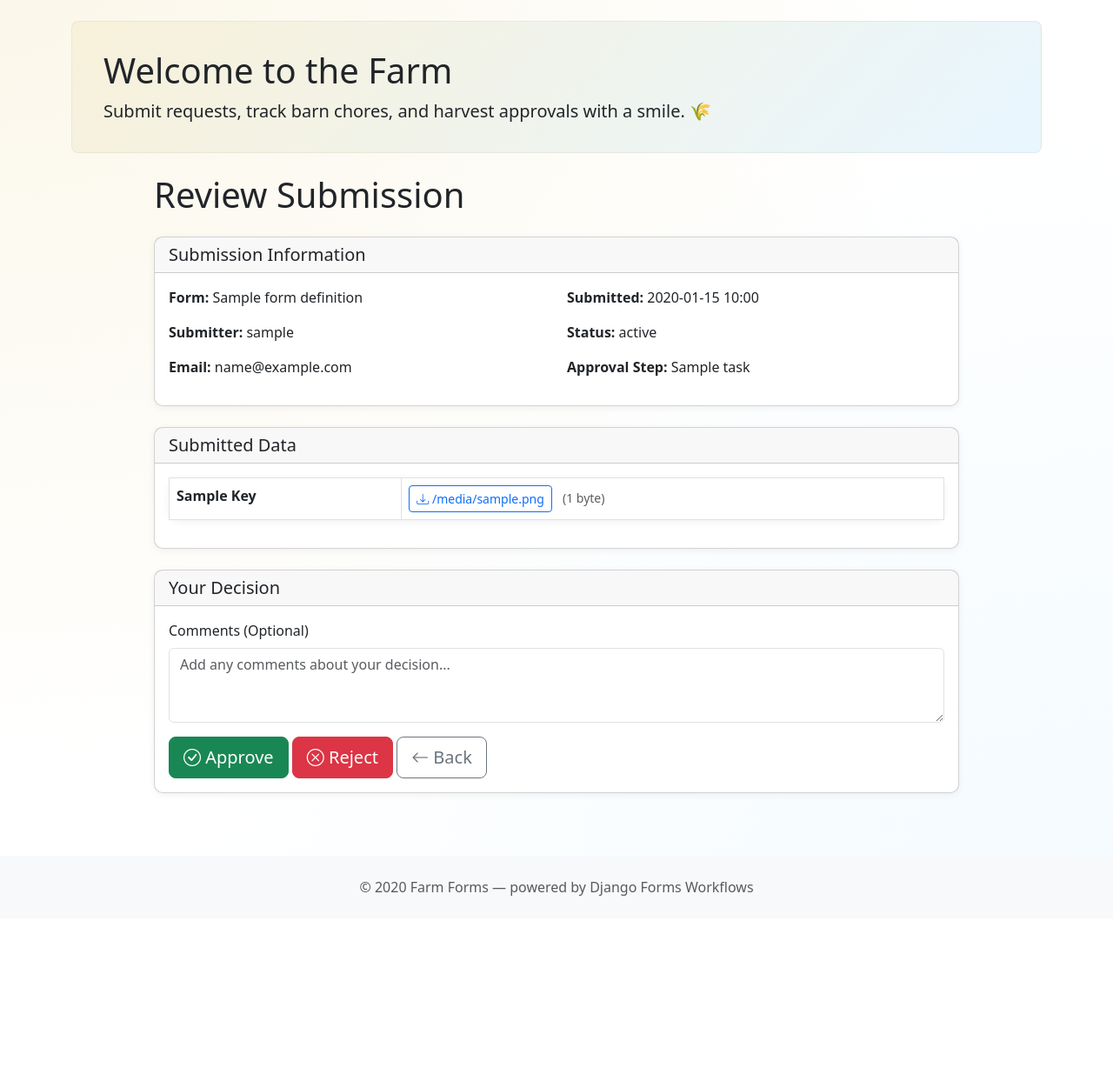
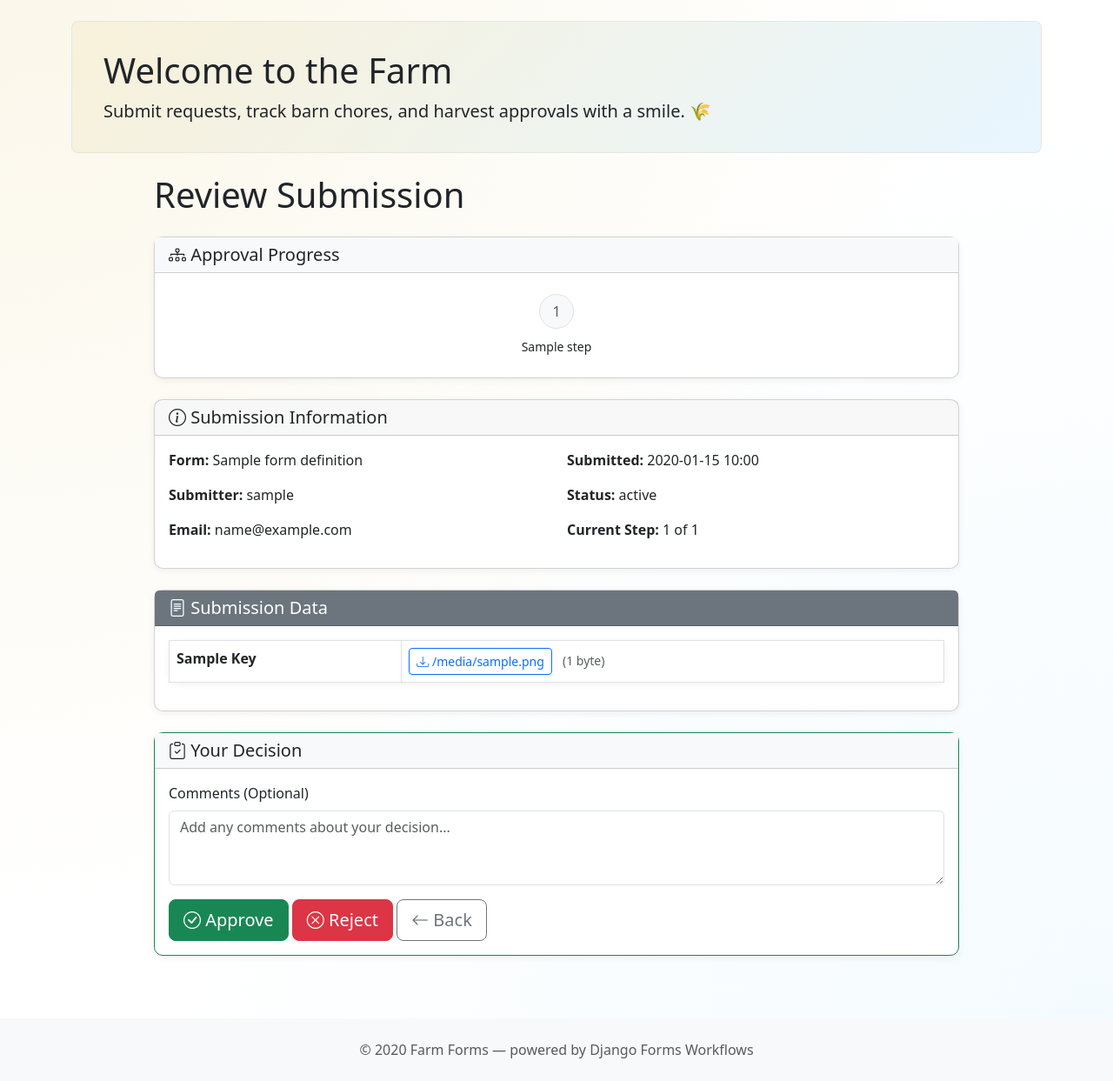
Before and after one commit to opensensor/django-forms-workflows, a Django app: template django_forms_workflows/templates/django_forms_workflows/approve.html in a window 1280 px wide. Shown: the part 56-1299 px from the top of the page at 87% size. Before the commit the page ends 1086 px from the top, so only its background shows below. Run offline with Django 5.2, Linux system fonts and the light colour scheme; the template is opened without the code that fills it: most values are stand-ins (such as "Sample title", 1, 10 or a date in 2020); some libraries are stand-ins or nearby versions.

Commit message:
feat: Improve approval page UI with progress indicator and section headers
- Add visual approval progress bar showing all steps with current/completed status
- Add 'Submission Data' section header with icon for student-submitted data
- Show current approval step with 'Your Action Required' badge
- Display future approval steps greyed out to show the workflow
- Add 'Current Step: X of Y' in submission info
- Consistent styling with icons throughout

Bump version to 0.7.2

```diff
--- a/django_forms_workflows/__init__.py
+++ b/django_forms_workflows/__init__.py
@@ -3,7 +3,7 @@ Django Forms Workflows
 Enterprise-grade, database-driven form builder with approval workflows
 """
 
-__version__ = "0.7.1"
+__version__ = "0.7.2"
 __author__ = "Django Forms Workflows Contributors"
 __license__ = "LGPL-3.0-only"
 
--- a/django_forms_workflows/templates/django_forms_workflows/approve.html
+++ b/django_forms_workflows/templates/django_forms_workflows/approve.html
@@ -7,10 +7,39 @@
 <div class="row">
     <div class="col-lg-10 mx-auto">
         <h1 class="mb-4">Review Submission</h1>
+
+        <!-- Approval Progress (only show for sequential workflows with steps) -->
+        {% if approval_steps %}
+        <div class="card mb-4">
+            <div class="card-header bg-light">
+                <h5 class="mb-0"><i class="bi bi-diagram-3"></i> Approval Progress</h5>
+            </div>
+            <div class="card-body">
+                <div class="d-flex justify-content-between align-items-center flex-wrap">
+                    {% for step in approval_steps %}
+                    <div class="text-center flex-fill p-2">
+                        <div class="rounded-circle d-inline-flex justify-content-center align-items-center mb-2 {% if step.is_completed %}bg-success text-white{% elif step.is_current %}bg-primary text-white{% elif step.is_rejected %}bg-danger text-white{% else %}bg-light text-muted border{% endif %}" style="width: 40px; height: 40px;">
+                            {% if step.is_completed %}<i class="bi bi-check"></i>{% elif step.is_rejected %}<i class="bi bi-x"></i>{% else %}{{ step.number }}{% endif %}
+                        </div>
+                        <div class="{% if step.is_current %}fw-bold text-primary{% elif step.is_pending %}text-muted{% endif %}">
+                            <small>{{ step.group_name }}</small>
+                        </div>
+                    </div>
+                    {% if not forloop.last %}
+                    <div class="flex-shrink-1 px-2 text-muted d-none d-md-block">
+                        <i class="bi bi-arrow-right"></i>
+                    </div>
+                    {% endif %}
+                    {% endfor %}
+                </div>
+            </div>
+        </div>
+        {% endif %}
+
         <!-- Submission Info -->
         <div class="card mb-4">
             <div class="card-header">
-                <h5 class="mb-0">Submission Information</h5>
+                <h5 class="mb-0"><i class="bi bi-info-circle"></i> Submission Information</h5>
             </div>
             <div class="card-body">
                 <div class="row">
@@ -22,32 +51,84 @@
                     <div class="col-md-6">
                         <p><strong>Submitted:</strong> {{ submission.submitted_at|date:"Y-m-d H:i" }}</p>
                         <p><strong>Status:</strong> {{ submission.get_status_display }}</p>
-                        <p><strong>Approval Step:</strong> {{ task.step_name }}</p>
+                        {% if current_step_number and total_steps %}
+                        <p><strong>Current Step:</strong> {{ current_step_number }} of {{ total_steps }}</p>
+                        {% endif %}
                     </div>
                 </div>
             </div>
         </div>
 
         {% if has_approval_step_fields and approval_step_form %}
+        <!-- Submission Data Section (Read-only) -->
+        <div class="card mb-4">
+            <div class="card-header bg-secondary text-white">
+                <h5 class="mb-0"><i class="bi bi-file-text"></i> Submission Data</h5>
+            </div>
+            <div class="card-body">
+                <table class="table table-bordered table-sm">
+                    {% for key, value in submission.form_data.items %}
+                        {% if not key|slice:":7" == "advisor" and not key|slice:":2" == "fa" and not key|slice:":9" == "registrar" and not key|slice:":7" == "manager" %}
+                        <tr>
+                            <th style="width: 30%;">{{ key|title }}</th>
+                            <td>
+                                {% if value.url %}
+                                    {% if value.content_type and 'image' in value.content_type %}
+                                        <img src="{{ value.url }}" alt="{{ value.filename }}" class="img-fluid" style="max-width: 200px; max-height: 200px;">
+                                    {% endif %}
+                                    <a href="{{ value.url }}" target="_blank" class="btn btn-sm btn-outline-primary">
+                                        <i class="bi bi-download"></i> {{ value.filename }}
+                                    </a>
+                                {% elif value.path %}
+                                    <span class="text-muted">{{ value.filename }}</span>
+                                {% else %}
+                                    {{ value }}
+                                {% endif %}
+                            </td>
+                        </tr>
+                        {% endif %}
+                    {% endfor %}
+                </table>
+            </div>
+        </div>
+
         <!-- Approval Form with Step Fields -->
         <form method="post" data-loading-message="Processing your decision...">
             {% csrf_token %}
 
-            <!-- Step Fields Section -->
-            <div class="card mb-4">
+            <!-- Current Step Fields Section -->
+            <div class="card mb-4 border-primary">
                 <div class="card-header bg-primary text-white">
-                    <h5 class="mb-0"><i class="bi bi-pencil-square"></i> {{ task.step_name }}</h5>
+                    <h5 class="mb-0"><i class="bi bi-pencil-square"></i> Step {{ current_step_number }}: {{ task.step_name }}
+                        <span class="badge bg-light text-primary float-end">Your Action Required</span>
+                    </h5>
                 </div>
                 <div class="card-body">
-                    <p class="text-muted mb-4">Please review the submission and fill in the required fields below.</p>
+                    <p class="text-muted mb-4">Please review the submission above and fill in the required fields below.</p>
                     {{ approval_step_form|crispy }}
                 </div>
             </div>
 
+            <!-- Future Steps Preview (greyed out) -->
+            {% for step in approval_steps %}
+                {% if step.number > current_step_number %}
+                <div class="card mb-4 border-secondary opacity-50">
+                    <div class="card-header bg-light text-muted">
+                        <h5 class="mb-0"><i class="bi bi-hourglass"></i> Step {{ step.number }}: {{ step.group_name }}
+                            <span class="badge bg-secondary float-end">Pending</span>
+                        </h5>
+                    </div>
+                    <div class="card-body">
+                        <p class="text-muted mb-0"><em>This step will be available after all previous steps are approved.</em></p>
+                    </div>
+                </div>
+                {% endif %}
+            {% endfor %}
+
             <!-- Decision Section -->
-            <div class="card mb-4">
-                <div class="card-header">
-                    <h5 class="mb-0">Your Decision</h5>
+            <div class="card mb-4 border-success">
+                <div class="card-header bg-light">
+                    <h5 class="mb-0"><i class="bi bi-clipboard-check"></i> Your Decision</h5>
                 </div>
                 <div class="card-body">
                     <div class="mb-3">
@@ -71,10 +152,10 @@
 
         {% else %}
         <!-- Standard Approval (No Step Fields) -->
-        <!-- Form Data -->
+        <!-- Submission Data -->
         <div class="card mb-4">
-            <div class="card-header">
-                <h5 class="mb-0">Submitted Data</h5>
+            <div class="card-header bg-secondary text-white">
+                <h5 class="mb-0"><i class="bi bi-file-text"></i> Submission Data</h5>
             </div>
             <div class="card-body">
                 <table class="table table-bordered">
@@ -108,10 +189,10 @@
                 </table>
             </div>
         </div>
-        <!-- Approval Form -->
-        <div class="card mb-4">
-            <div class="card-header">
-                <h5 class="mb-0">Your Decision</h5>
+        <!-- Approval Decision -->
+        <div class="card mb-4 border-success">
+            <div class="card-header bg-light">
+                <h5 class="mb-0"><i class="bi bi-clipboard-check"></i> Your Decision</h5>
             </div>
             <div class="card-body">
                 <form method="post" data-loading-message="Processing your decision...">
--- a/pyproject.toml
+++ b/pyproject.toml
@@ -1,6 +1,6 @@
 [tool.poetry]
 name = "django-forms-workflows"
-version = "0.7.1"
+version = "0.7.2"
 description = "Enterprise-grade, database-driven form builder with approval workflows and external data integration"
 license = "LGPL-3.0-only"
 readme = "README.md"
```
Also changed, not shown: django_forms_workflows/views.py (+28 -0 lines).
